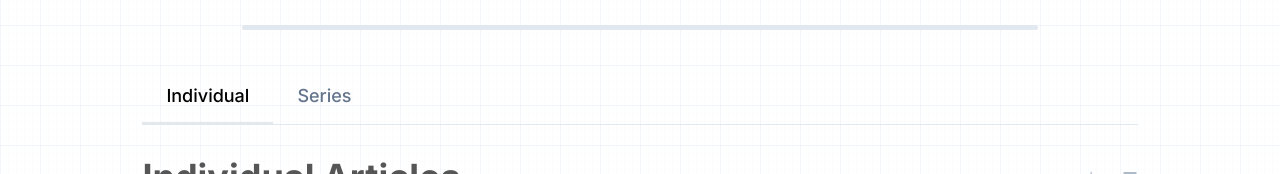
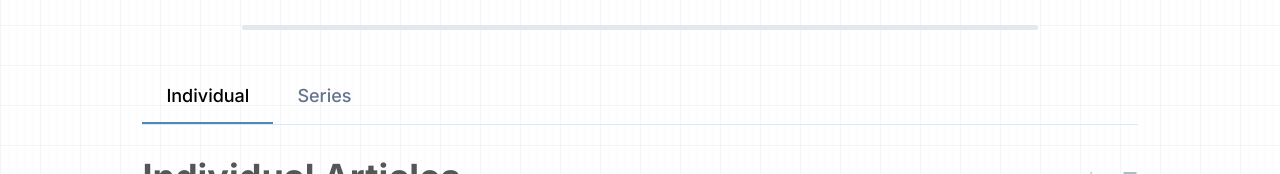
Before and after one commit to markmcguire011/Sentennial, a Next.js app: page /articles in a window 1280 px wide. Shown: the part 455-629 px from the top of the page. Built offline with nearby package versions, Linux system fonts and the light colour scheme.

Commit message:
fix: changed back, it worked before

```diff
--- a/components/content/articles/articles.tsx
+++ b/components/content/articles/articles.tsx
@@ -203,7 +203,7 @@ export default function Articles({ articles, series = [] }: Props) {
           className={clsx(
             "py-3 px-6 font-medium text-lg transition-colors border-b-2",
             activeTab === "articles"
-              ? "border-red"
+              ? "border-brand-color"
               : "border-transparent text-slate-500 hover:text-slate-800"
           )}
         >
@@ -214,7 +214,7 @@ export default function Articles({ articles, series = [] }: Props) {
           className={clsx(
             "py-3 px-6 font-medium text-lg transition-colors border-b-2",
             activeTab === "series"
-              ? "border-red"
+              ? "border-brand-color"
               : "border-transparent text-slate-500 hover:text-slate-800"
           )}
         >
```
